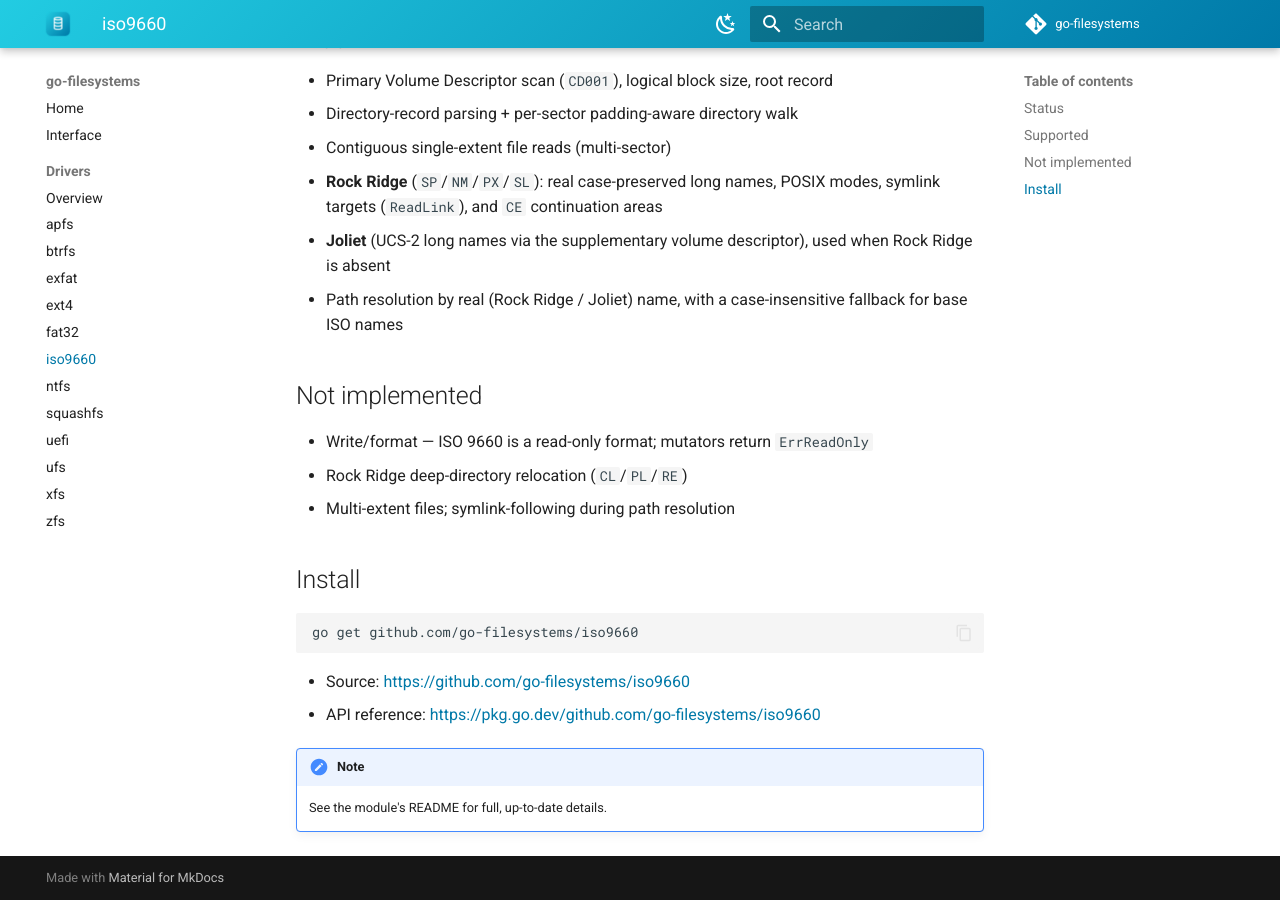
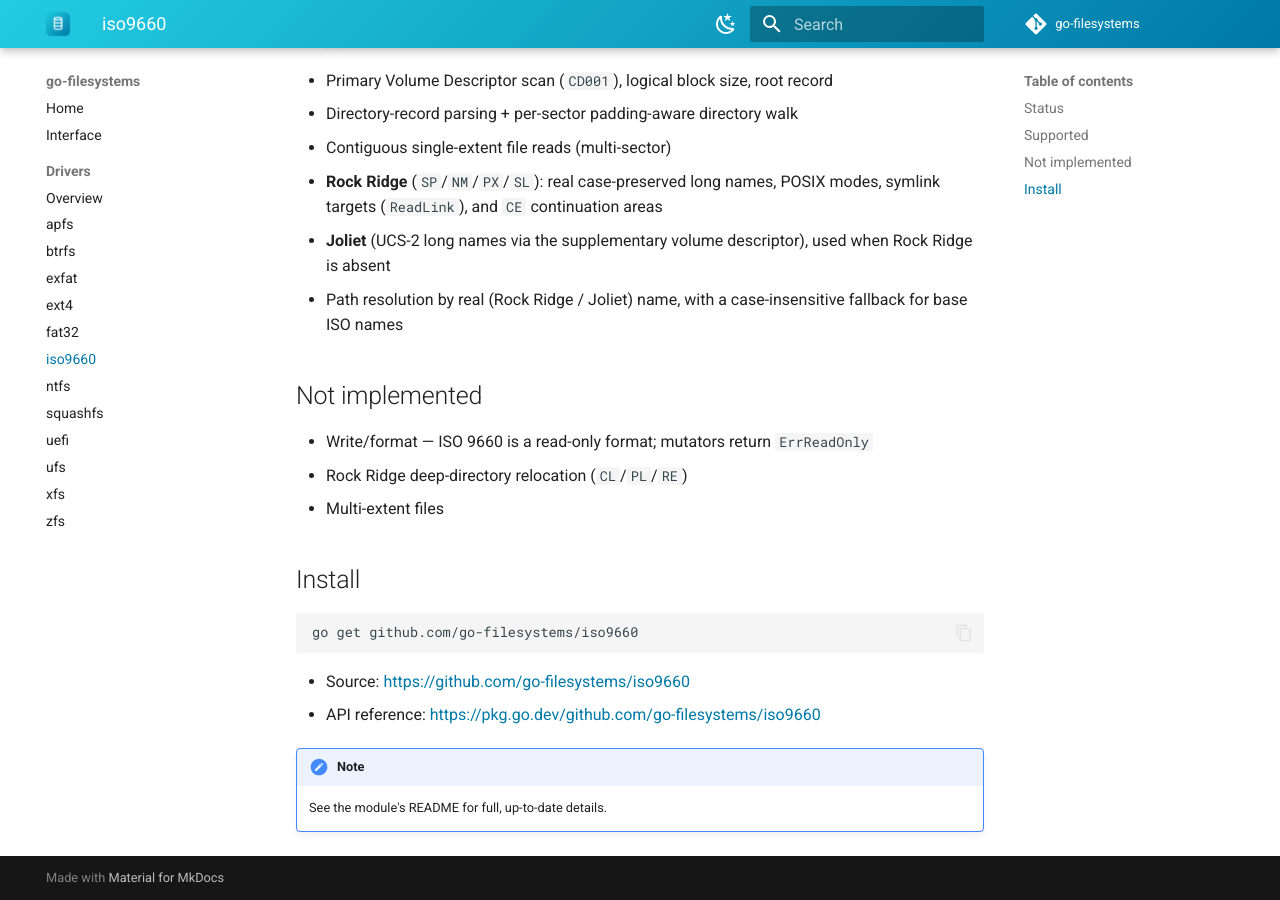
Before and after one commit to go-filesystems/docs, an MkDocs documentation site: the page built from docs/drivers/iso9660.md, in a window 1280 px wide and 900 px high, scrolled down 530 px. Built offline with MkDocs 1.6.1 and Material for MkDocs 9.7.7, drawn with Linux system fonts in a browser that asks for light colours; the version menu is left out.

Commit message:
iso9660: symlink-following in path resolution supported
Co-Authored-By: Claude Opus 4.8 <noreply@anthropic.com>

```diff
--- a/docs/drivers/iso9660.md
+++ b/docs/drivers/iso9660.md
@@ -28,7 +28,7 @@ Implements [`filesystem.Filesystem`](../interface.md). No cgo, no root.
 
 - Write/format — ISO 9660 is a read-only format; mutators return `ErrReadOnly`
 - Rock Ridge deep-directory relocation (`CL`/`PL`/`RE`)
-- Multi-extent files; symlink-following during path resolution
+- Multi-extent files
 
 ## Install
 
```
